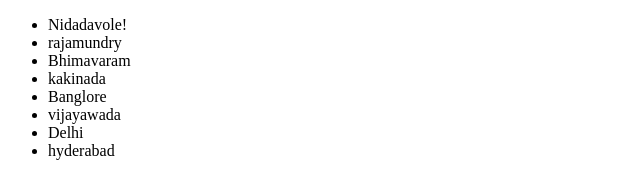
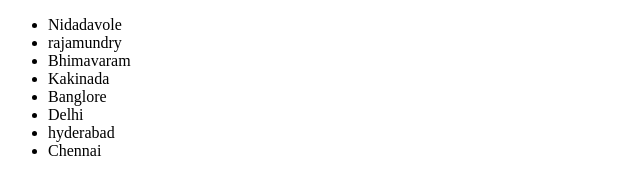
Before and after one commit to Jaya-Venkata-Rao/github, a plain HTML site: page index.html in a window 1280 px wide. Shown: the full height of the page, 0-640 px from the left. Drawn offline with Linux system fonts and the light colour scheme.

Commit message:
Add City

```diff
--- a/index.html
+++ b/index.html
@@ -7,14 +7,14 @@
 </head>
 <body>
     <ul>
-        <li>Nidadavole!</li>
+        <li>Nidadavole</li>
         <li>rajamundry</li>
         <li>Bhimavaram</li>
-        <li>kakinada</li>
+        <li>Kakinada</li>
         <li>Banglore</li>
-        <li>vijayawada</li>
         <li>Delhi</li>
         <li>hyderabad</li>
+        <li>Chennai</li>
     </ul>
 </body>
 </html>
```
